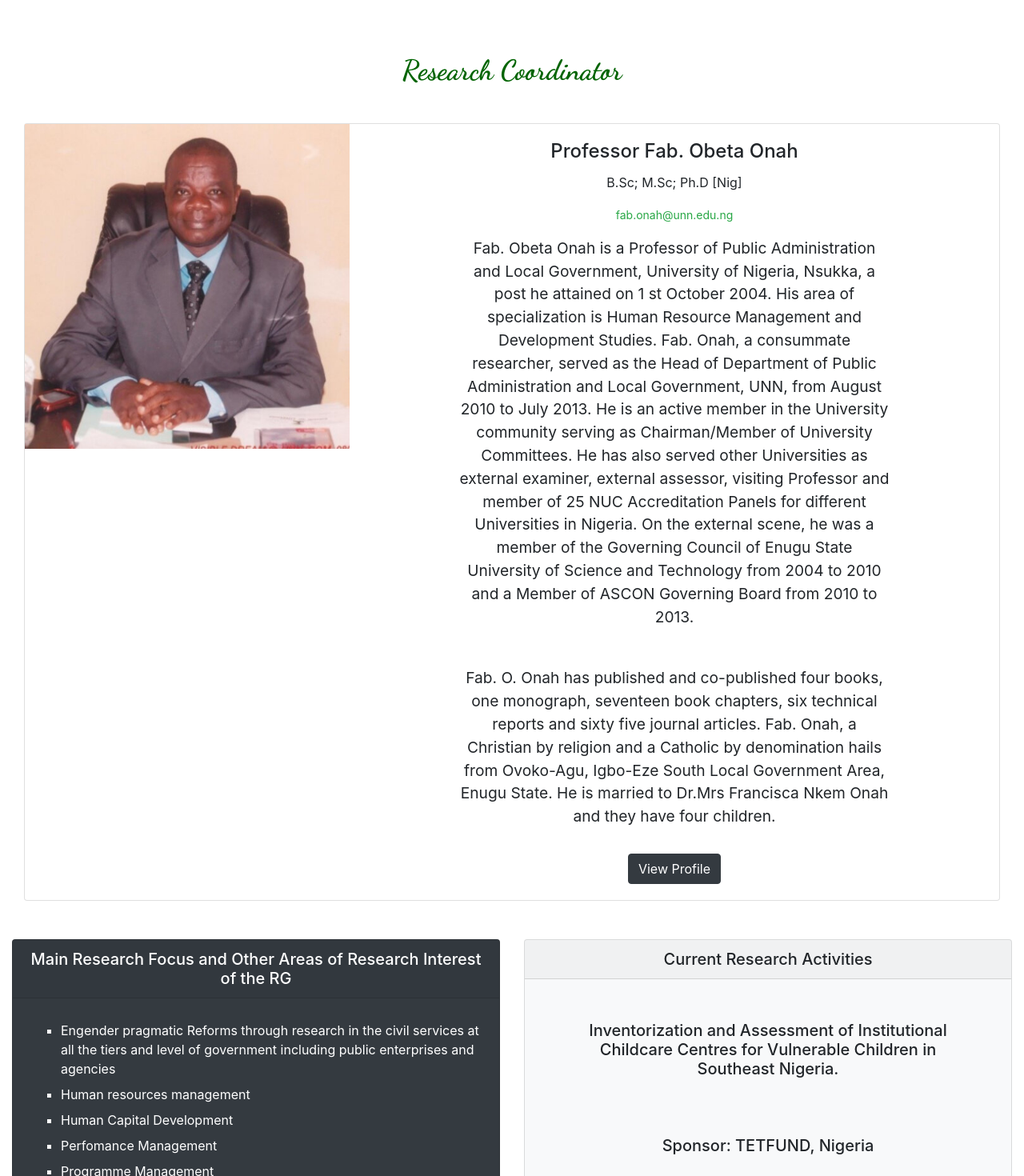
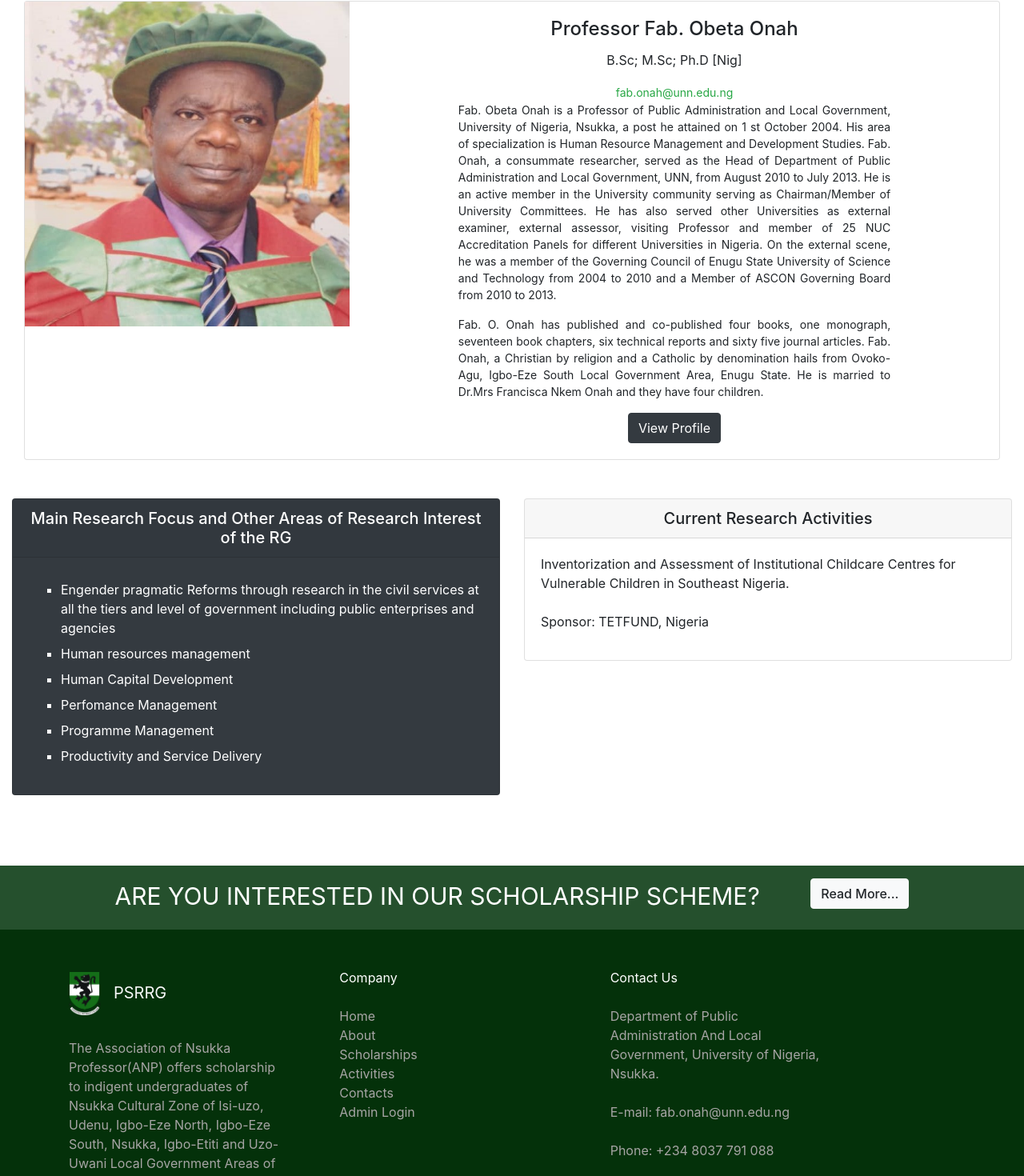
Before and after one commit to ekeneakubue/psrrg, a React (Create React App) app: page / in a window 1280 px wide. Shown: the part 806-2276 px from the top of the page at 80% size. Built offline with nearby package versions, Linux system fonts and the light colour scheme.

Commit message:
latest Update

```diff
--- a/src/pages/about/About.jsx
+++ b/src/pages/about/About.jsx
@@ -23,7 +23,7 @@ export default function About() {
 
               <div className="sub-title">Research Co-ordinator</div>
               <div class="co-ordinator">
-                <img src="images/Fab-pp.jpg" alt="..." className='co-ordinator-pp'/>
+                <img src="images/fab.jpg" alt="..." className='co-ordinator-pp'/>
                 <div class="about-cardbody">
                   <h5 class="card-title text-center">Professor Fab. Obeta Onah(Coordinator)</h5>
                   <p class="card-text text-center">
--- a/src/pages/about/about.css
+++ b/src/pages/about/about.css
@@ -25,12 +25,12 @@
 .co-ordinator .co-ordinator-pp{
     display: flex;
     margin: auto auto;
-    border-radius: 50%;
     justify-content: center;
 }
 .co-ordinator-pp{
     width: 400px;
     height: 400px;
+    border-radius: 15px;
 }
 .sub-title{
     margin-top: 4rem;
--- a/src/pages/home/Home.jsx
+++ b/src/pages/home/Home.jsx
@@ -44,7 +44,7 @@ export default function Home() {
         <div class="card mb-3">
           <div class="row no-gutters">
             <div class="col-md-4">
-              <img src="images/Fab-pp.jpg" alt="..." className='other-pp'/>
+              <img src="images/fab.jpg" alt="..." className='other-pp'/>
             </div>
             <div class="col-md-8">
               <div class="card-body">
@@ -88,7 +88,7 @@ export default function Home() {
 
       <div className="focus-section">
         <div class="row">
-          <div class="col-sm-6">
+          <div class="col-md-6">
             <div class="card text-white bg-dark mb-3">
               <h5 class="card-header text-center">Main Research Focus and Other Areas of Research Interest of the RG</h5>
               <div class="card-body">
@@ -104,21 +104,21 @@ export default function Home() {
             </div>
             <br/>
           </div>
-          <div class="col-sm-6">
-            <div class="card bg-light mb-3">
+          <div class="col-md-6">
+            <div class="card mb-3">
               <h5 class="card-header text-center">Current Research Activities</h5>
               <div class="card-body">
-                <h5>
+                <div className='my-activity'>
                   Inventorization and Assessment of Institutional Childcare Centres for Vulnerable
-                  Children in Southeast Nigeria.
-                </h5>
-                <h5>Sponsor: TETFUND, Nigeria</h5>
+                  Children in Southeast Nigeria.<br/><br/>
+
+                  <p>Sponsor: TETFUND, Nigeria</p>
+                </div>
               </div>
             </div>
           </div>
         </div>
       </div>
-
     </div>
     <div className="home-scholar">
       <div className='scholar-left'>ARE YOU INTERESTED IN OUR SCHOLARSHIP SCHEME?</div>
--- a/src/pages/home/home.css
+++ b/src/pages/home/home.css
@@ -59,9 +59,9 @@
     text-align: center;
 }
 .intro .contents{
-    text-align: center;
-    padding: 1rem 15%;
-    font-size: larger;
+    text-align: justify;
+    padding: 0rem 15%;
+    font-size: 14px;
 }
 
 @media screen and (max-width: 768px) {
@@ -107,6 +107,9 @@
         padding: 1rem 1rem;
         font-size: 15px;
     }
+    .my-activity{
+        font-size: 12px;
+    }
 }
 .my-home-cards{
     max-width: 18rem;
```
Also changed, not shown: public/images/fab.jpg (added).
